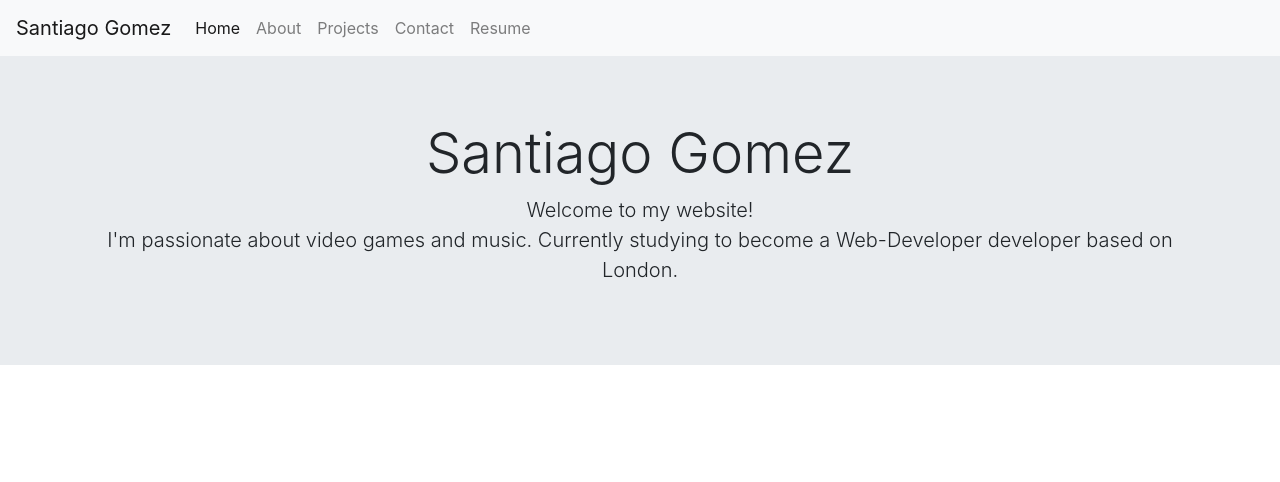
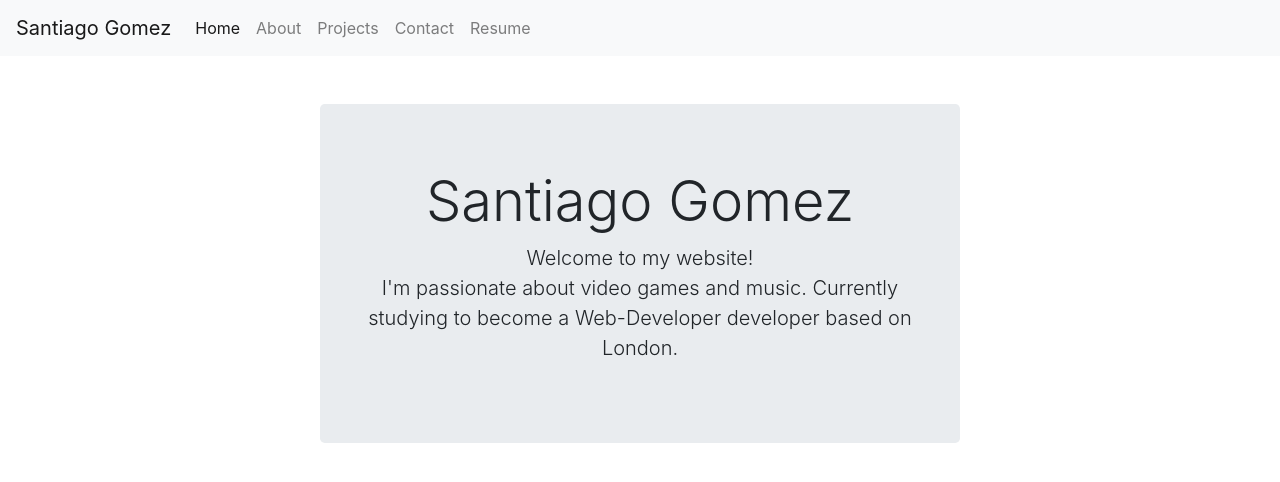
Before and after one commit to 2G2-99/react-portfolio, a React (Create React App) app in the folder portfolio/: page / in a window 1280 px wide. Shown: the top 482 px of the page. Built offline with nearby package versions, Linux system fonts and the light colour scheme.

Commit message:
Jumbotron centred

```diff
--- a/portfolio/src/components/header/Hero/index.js
+++ b/portfolio/src/components/header/Hero/index.js
@@ -1,7 +1,7 @@
 function Hero() {
 	return (
 		<>
-			<div className="jumbotron jumbotron-fluid">
+			<div className="jumbotron col-xs-12 col-md-6 offset-md-3 my-5">
 				<div className="container text-center">
 					<h1 className="display-4">Santiago Gomez</h1>
 					<span className="lead">Welcome to my website! </span>
```
